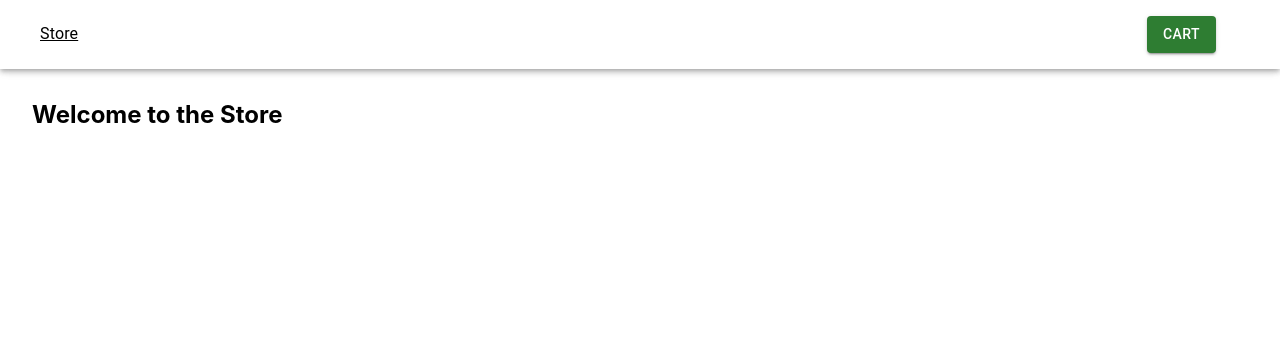
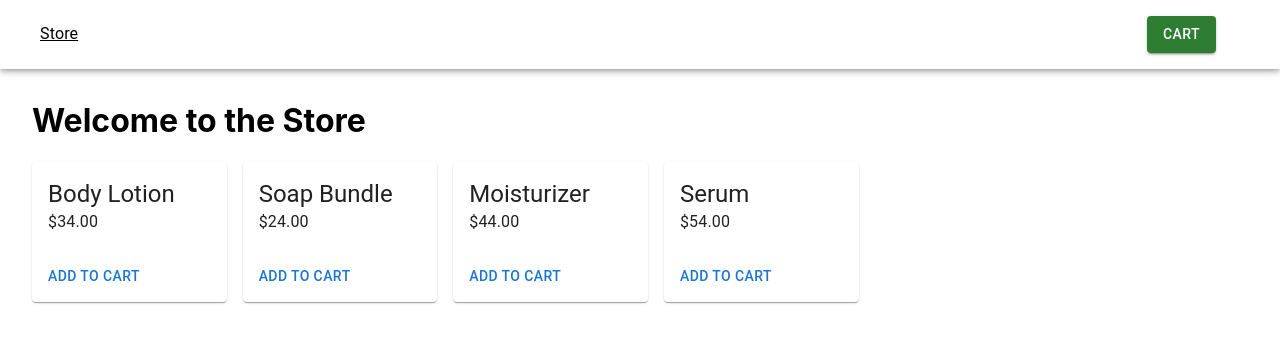
Before and after one commit to JJLindsey/checkout-stripe, a React (Create React App) app: page / in a window 1280 px wide. Shown: the top 342 px of the page. Built offline with nearby package versions, Linux system fonts and the light colour scheme.

Commit message:
create product cards

```diff
--- /dev/null
+++ b/src/components/ProductCard.jsx
@@ -0,0 +1,20 @@
+import { Button, Card, CardActions, CardContent, CardMedia, Typography } from '@mui/material'
+import React from 'react'
+
+export default function ProductCard(props) {
+    const product = props.product
+  return (
+    <Card>
+        <CardMedia title='card image' />
+        <CardContent>
+            <Typography variant='h5'>
+                {product.title}
+            </Typography>
+            <Typography>{product.price}</Typography>
+        </CardContent>
+        <CardActions>
+            <Button>Add to Cart</Button>
+        </CardActions>
+    </Card>
+  )
+}
--- a/src/pages/Store.js
+++ b/src/pages/Store.js
@@ -1,8 +1,22 @@
 import React from 'react'
+
+import { productsBeauty } from '../productStore'
+import { Grid2 } from '@mui/material'
+import ProductCard from '../components/ProductCard'
 
 function Store() {
   return (
-    <h2>Welcome to the Store</h2>
+    <>
+      <h1>Welcome to the Store</h1>
+        <Grid2 container spacing={2}>
+            {productsBeauty.map((product, idx) => (
+            <Grid2 item size={2}>
+                <ProductCard product={product} />
+            </Grid2>
+            ))}
+        </Grid2>
+    </>
+
   )
 }
 
```
